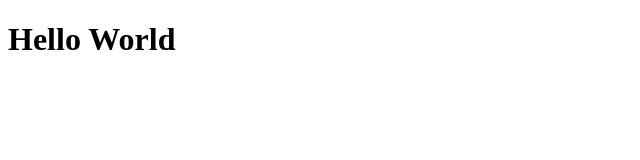
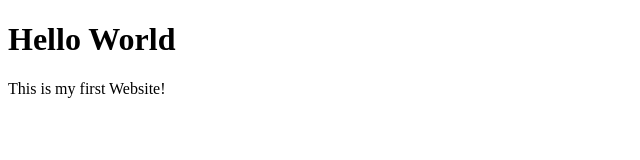
Before and after one commit to villeg36/mi449, a plain HTML site: page index.html in a window 1280 px wide. Shown: the whole page, without its empty margins (0-640 px from the left). Drawn offline with Linux system fonts and the light colour scheme.

Commit message:
Added More Content to Index.html

```diff
--- a/index.html
+++ b/index.html
@@ -7,5 +7,6 @@
 </head>
 <body>
     <h1>Hello World</h1>
+    <p>This is my first Website!</p>
 </body>
 </html>
```
